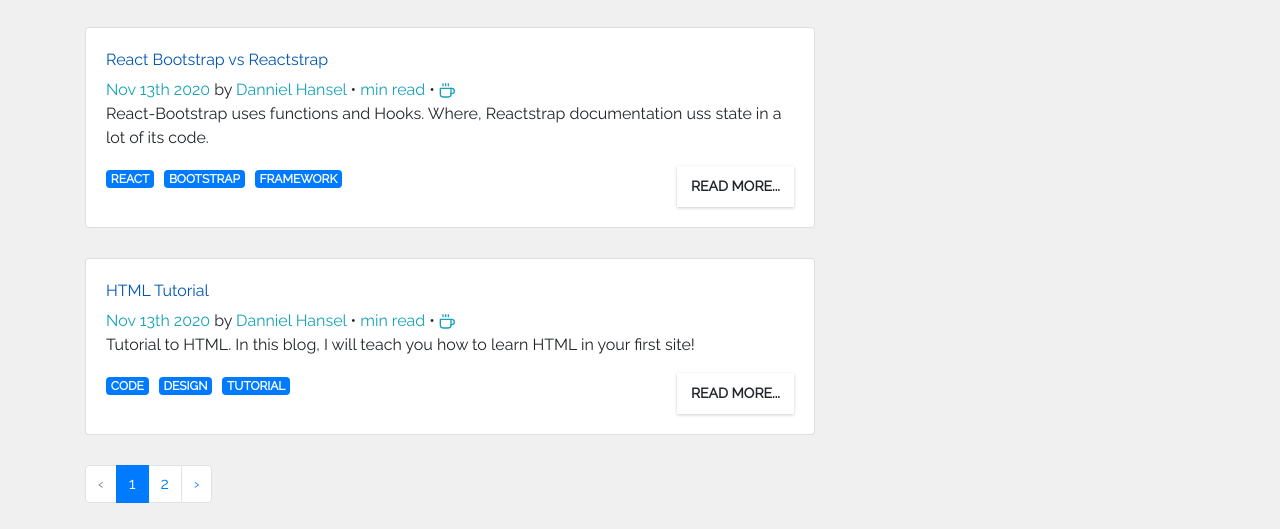
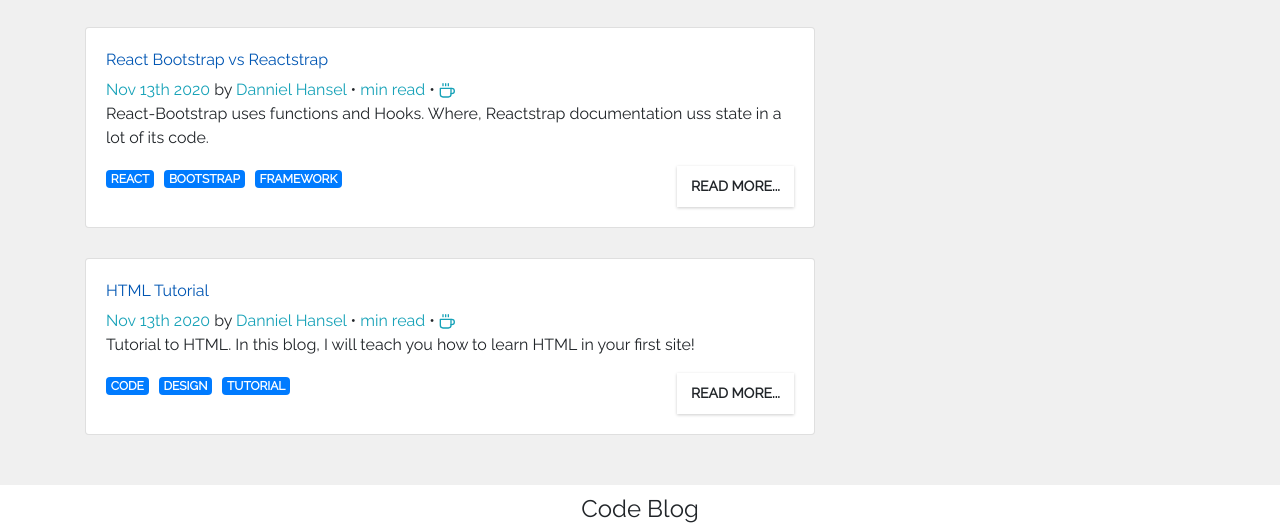
Before and after one commit to dehanz13/danniel-hansel-portfolio-gatsby, a Gatsby site: page / in a window 1280 px wide. Shown: the part 1688-2217 px from the top of the page. Built offline with nearby package versions, Linux system fonts and the light colour scheme; Gatsby itself is replaced by a stand-in of ours.

```diff
--- a/src/pages/index.js
+++ b/src/pages/index.js
@@ -38,7 +38,7 @@ const IndexPage = () => {
                 // timeToRead={node.timeToRead}
               />
             ))}
-            <PaginationLinks currentPage={1} numberOfPages={numberOfPages}/>
+            {/* <PaginationLinks currentPage={1} numberOfPages={numberOfPages}/> */}
           </div>
         )
       }}
```
Also changed, not shown: src/components/ThemeContext.js (added), src/util/theme.js (added).
